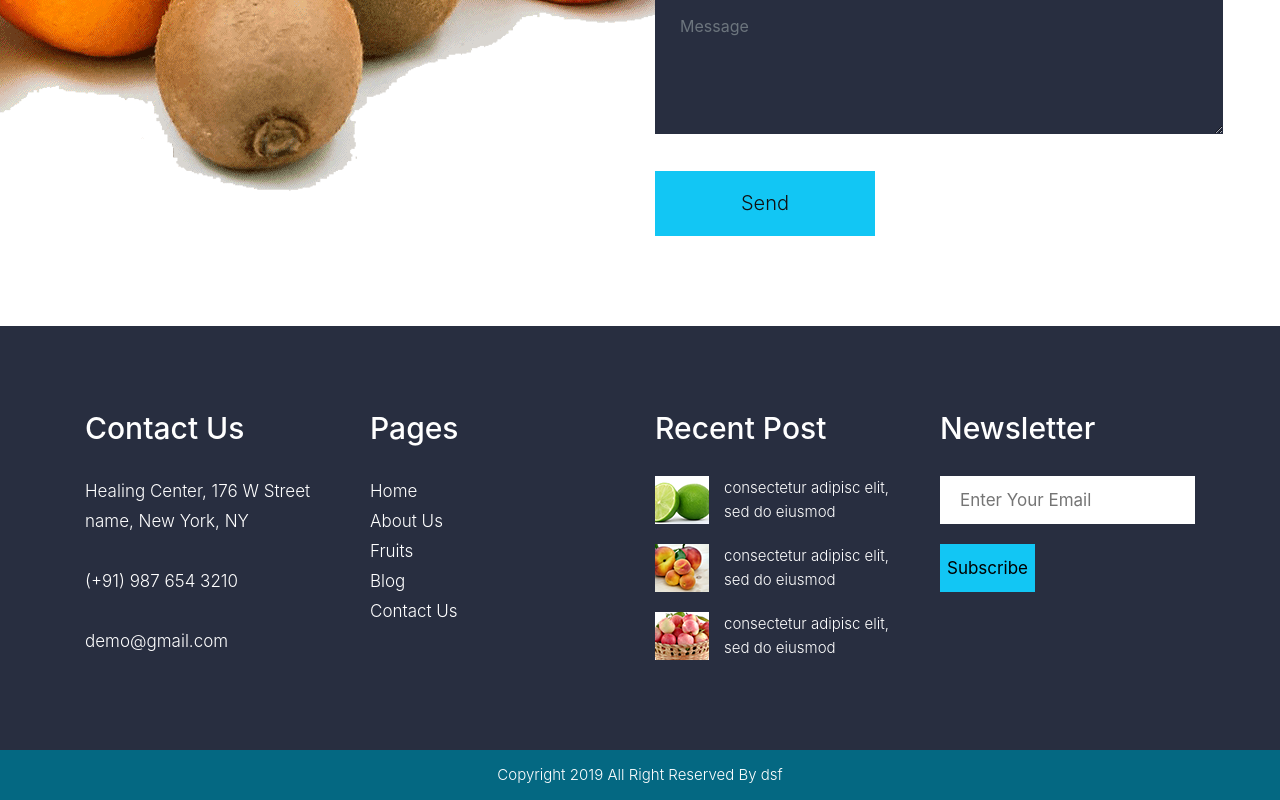
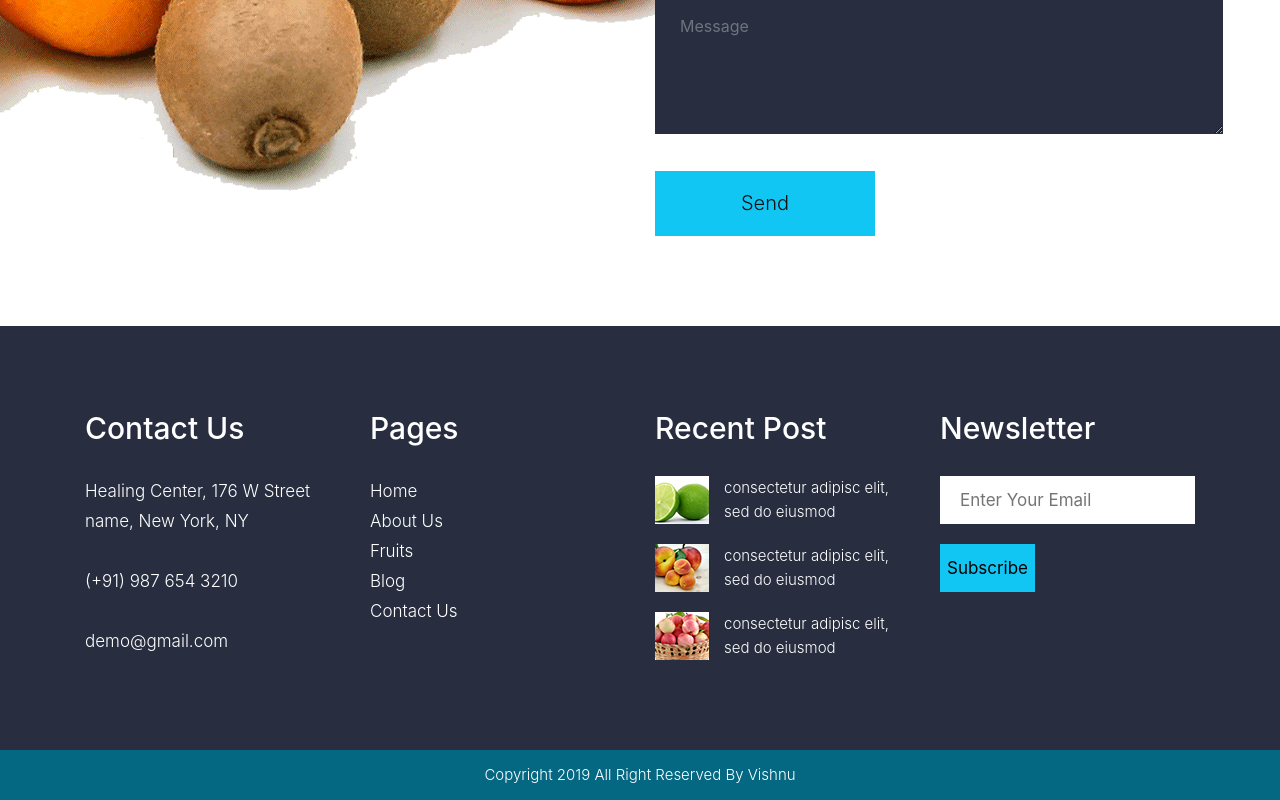
Before and after one commit to ankitasaini1216/Food, a React (Create React App) app: page / in a window 1280 px wide. Shown: the part 3972-4772 px from the top of the page. Built offline with nearby package versions, Linux system fonts and the light colour scheme.

Commit message:
Update Footer.jsx

```diff
--- a/src/components/Footer.jsx
+++ b/src/components/Footer.jsx
@@ -48,7 +48,7 @@ export default function Footer() {
                 </div>
                 <div className="copyright">
                     <div className="container">
-                        <p>Copyright 2019 All Right Reserved By <a href="//#region ">dsf</a></p>
+                        <p>Copyright 2019 All Right Reserved By <a href="//#region ">Vishnu</a></p>
                     </div>
                 </div>
             </footer>
```
